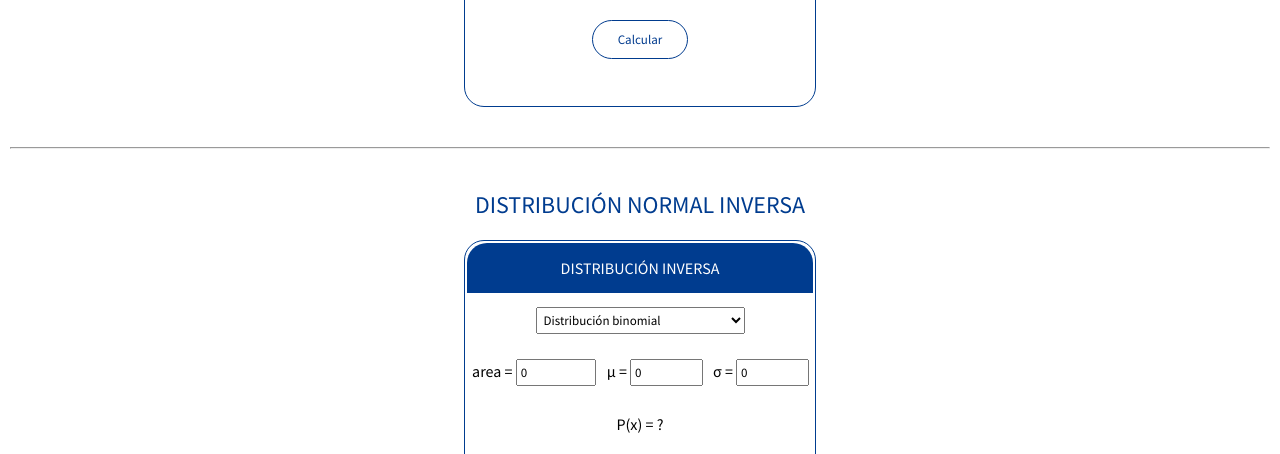
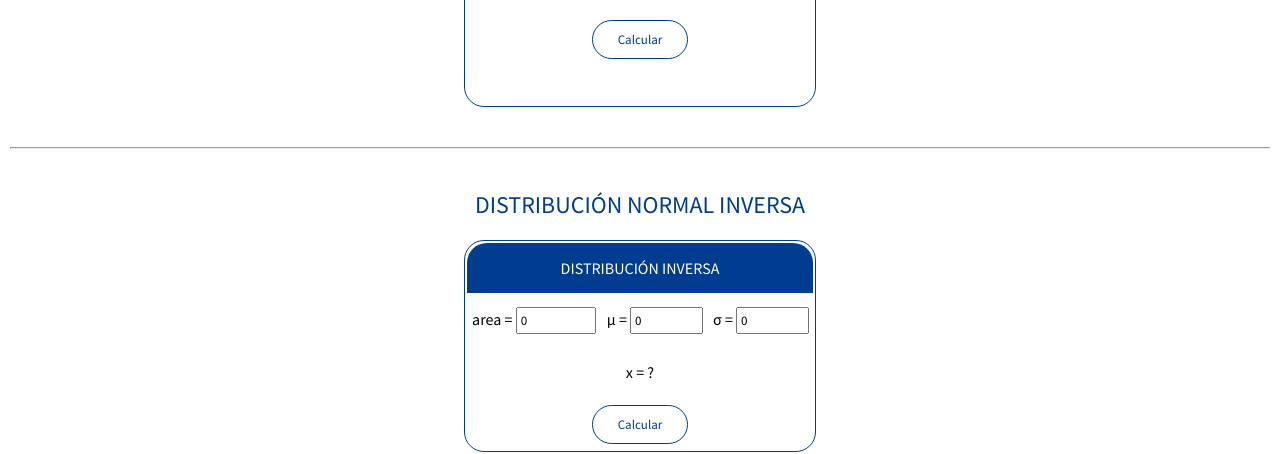
Before and after one commit to juanr94/estadistica_I-CalculadoraTendCentrl, a plain HTML site: page index.html in a window 1280 px wide. Shown: the part 1254-1708 px from the top of the page. Drawn offline with Linux system fonts and the light colour scheme.

Commit message:
inversa vinomial v0.2

```diff
--- a/Js/binomialInversa.js
+++ b/Js/binomialInversa.js
@@ -22,7 +22,7 @@ function inversaBinomial(){
 
     let bInversa = new BinomialInversa(mu,varianza,a);
 
-    alert(bInversa.calculoInversa());
+    document.getElementById("respuesta-inversa").innerHTML = "x = " + bInversa.calculoInversa();
 
 }
 
--- a/index.html
+++ b/index.html
@@ -172,21 +172,14 @@
                         <tr>
                             <td colspan="3" align="center">DISTRIBUCIÓN INVERSA</td>
                         </tr>
-                        <tr>
-                            <td colspan="3" align="center">
-                                <select name="" id="tipo-binomial">
-                                    <option value="Distribución binomial">Distribución binomial</option>
-                                    <option value="Distribución binomial acumulada">Distribución binomial acumulada</option>
-                                </select>
-                            </td>
-                        </tr>
+
                         <tr>
                             <td align="center">area = <input type="number" id="area" value="0" list="lista-probabilidad" min="0" max="1" step="0.01"></td>
                             <td align="center">µ = <input type="number" id="mu" value="0" min="0" max="100"></td>
                             <td align="center">σ = <input type="number" id="varianza" value="0" min="0" max="100"></td>
                         </tr>
                         <tr>
-                            <td colspan="3" align="center"> <p id="respuesta-inversa">P(x) = ?</p></td>
+                            <td colspan="3" align="center"> <p id="respuesta-inversa">x = ?</p></td>
                         </tr>
                         <tr>
                             <td colspan="3" align="center"><button id="btn-inversa">Calcular</button></td>
```
